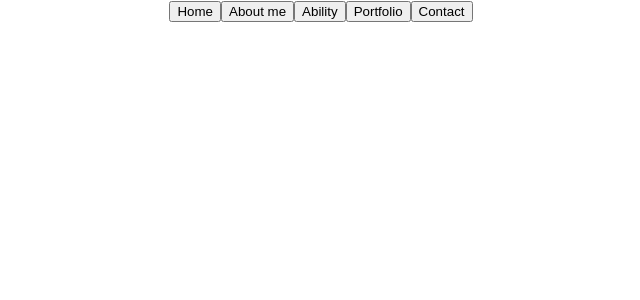
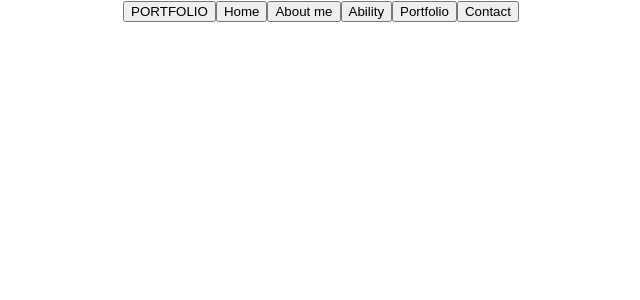
Before and after one commit to daaaayeah/react-github-pages, a React (Create React App) app: page / in a window 1280 px wide. Shown: the top 300 px of the page, without its empty margins (319-959 px from the left). Built offline with nearby package versions, Linux system fonts and the light colour scheme.

Commit message:
Modify App.js

```diff
--- a/src/App.js
+++ b/src/App.js
@@ -4,6 +4,7 @@ import './App.css';
 function App() {
   return (
     <div className="App">
+      <button>PORTFOLIO</button>
       <button>Home</button>
       <button>About me</button>
       <button>Ability</button>
```
